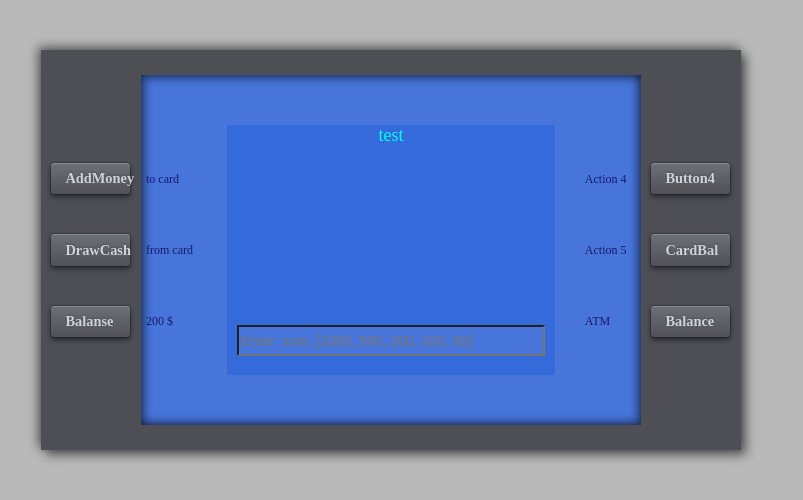
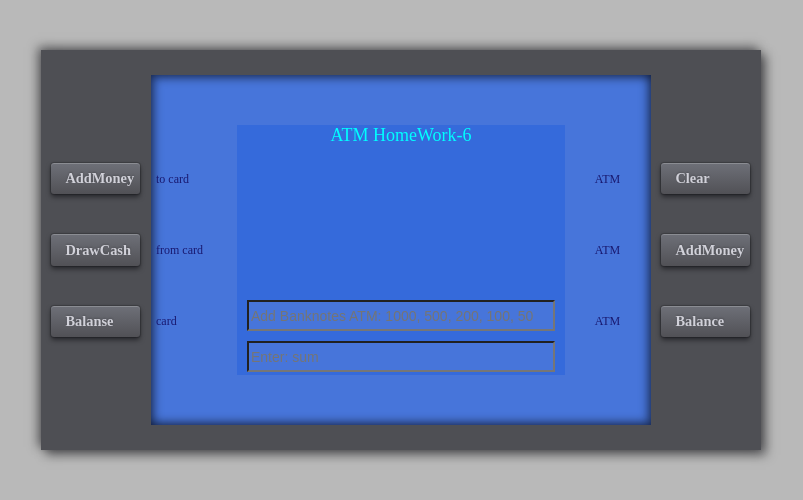
Before and after one commit to FedorenkoAlexey/Homework6, a plain HTML site: page index.html in a window 1280 px wide. Shown: the whole page, without its empty margins (17-820 px from the left). Drawn offline with Linux system fonts and the light colour scheme.

Commit message:
add input

```diff
--- a/atm.js
+++ b/atm.js
@@ -1,26 +1,38 @@
 class Atm {
   constructor() {
-    this.cashAtm = [100, 200, 500, 100, 1000, 200, 50];
-    this.sumAtm = 2150; // сумма
-    // this.drawCash = 0; // сумма выдана на руки.
+    this.cashAtm = [];
+    this.sumAtm = 0;
   }
   addMoney(sum, arrBanknote) {
+    let but5 = document.getElementById("screen");
     let tempSum = 0;
     arrBanknote.forEach(function(item) {
-      tempSum += item;
+      if (
+        item != 50 &&
+        item != 100 &&
+        item != 200 &&
+        item != 500 &&
+        item != 1000
+      )
+        return (but5.innerHTML = "Check summ and banknotes");
+      else tempSum += item;
     });
     if (tempSum == sum) {
       this.cashAtm = this.cashAtm.concat(arrBanknote);
       this.sumAtm += sum;
-    } else return console.log("Error!");
+      but5.innerHTML =
+        "Added to ATM: " + sum + " [ " + arrBanknote.join(" ") + " ] ";
+    } else return (but5.innerHTML = "Check summ and banknotes");
+    form.reset();
   }
   showBalance() {
     // console.log(this.cashAtm);
     let but6 = document.getElementById("screen");
     return (but6.innerHTML =
-      "Balance ATM: " + this.sumAtm + " [" + this.cashAtm + "] ");
+      "Balance ATM: " + this.sumAtm + " [" + this.cashAtm.join(" ") + "] ");
   }
   withdrawCash(card, sum) {
+    let but2 = document.getElementById("screen");
     let drawCash = 0;
     let banknotes = [];
     let newArr = [];
@@ -31,8 +43,10 @@ class Atm {
         return a - b;
       })
       .reverse();
-    if (card.sumCard < sum) return console.log("Not enough money in Card");
-    if (sum > this.sumAtm || sum < 0) return console.log("Not enough money");
+    if (card.sumCard < sum)
+      return (but2.innerHTML = "Not enough money in Card");
+    if (sum > this.sumAtm) return (but2.innerHTML = "Not enough money in ATM");
+    else if (sum <= 0) but2.innerHTML = "Enter positive number";
     for (let i = 0; i <= sortArr.length; i++) {
       if (newSum >= sortArr[i]) {
         drawCash += sortArr[i];
@@ -46,41 +60,42 @@ class Atm {
             if (sortArr[i] != 0) newArr.push(sortArr[i]);
           }
           this.cashAtm = newArr;
-
-          return console.log("Good", drawCash, banknotes);
+          form.reset();
+          return (but2.innerHTML =
+            "Great, here is you money: " +
+            drawCash +
+            " [ " +
+            banknotes.join(" ") +
+            " ] ");
         }
       } else if (sum < sortArr[i]) continue;
     }
-    if (drawCash < sum) return console.log("Choose another suum");
+    if (drawCash < sum) {
+      let res = sum - drawCash;
+      return (but2.innerHTML =
+        "There is no " + res + " in ATM. Choose another summ");
+    }
   }
 }
 
 class Card {
   constructor() {
-    this.sumCard = 1000;
+    this.sumCard = 0;
   }
 
   addMoney(sum) {
+    let but1 = document.getElementById("screen");
+    but1.innerHTML = "You added to card: " + sum;
+    form.reset();
+
     if (sum > 0) this.sumCard += sum;
-
-    let sum1 = document.getElementById("atm-cash").value;
-    sum1 = parseInt(sum1);
-    document.getElementById("screen").innerHTML = sum1;
+    else but1.innerHTML = "Enter positive number";
   }
   showBalance() {
-    let but5 = document.getElementById("screen");
-    return (but5.innerHTML = "Balance Card: " + this.sumCard);
+    let but3 = document.getElementById("screen");
+    return (but3.innerHTML = "Balance Card: " + this.sumCard);
   }
 }
 
 let atm = new Atm();
 let card = new Card();
-
-// card.addMoney(1000);
-
-// atm.addMoney(950, [100, 50, 200, 500, 100]);
-// atm.showBalance(); // наличие денег в АТМ
-// atm.withdrawCash(card, 800); // снятие денег с АТМ и карты
-
-// card.addMoney()  // деньги на карту
-// card.showBalance()  // баланс карты
--- a/css/style.less
+++ b/css/style.less
@@ -4,7 +4,7 @@ body {
 a {
   position: relative;
   display: inline-block;
-  width: 50px;
+  width: 60px;
   font-size: 90%;
   font-weight: 700;
   color: rgb(209, 209, 217);
@@ -35,7 +35,7 @@ a:active {
   flex-direction: row;
   align-items: center;
   margin: 50px 0 0 50px;
-  width: 700px;
+  width: 720px;
   height: 400px;
   position: relative;
   background-color: #4e4f54;
@@ -45,7 +45,7 @@ a:active {
     display: flex;
     flex-direction: column;
     justify-content: center;
-    width: 100px;
+    width: 110px;
     height: 350px;
 
     span {
@@ -88,11 +88,20 @@ a:active {
       background-color: rgb(53, 106, 219);
 
       .screen {
-        height: 200px;
+        height: 175px;
+      }
+      #atm-bills {
+        width: 300px;
+        height: 25px;
+        margin-bottom: 10px;
+        font-size: 14px;
+        color: cyan;
+        background-color: rgb(71, 117, 218);
       }
       #atm-cash {
         width: 300px;
         height: 25px;
+
         font-size: 14px;
         color: cyan;
         background-color: rgb(71, 117, 218);
@@ -116,7 +125,7 @@ a:active {
     display: flex;
     flex-direction: column;
     justify-content: center;
-    width: 100px;
+    width: 110px;
     height: 350px;
 
     span {
--- a/index.html
+++ b/index.html
@@ -10,45 +10,40 @@
   <body>
     <div class="atm">
       <div class="left" id="left">
-        <span id="button" id="but1"><a onclick="card.addMoney()">AddMoney</a></span>
-        <span id="button" id="but2"><a onclick="min()">DrawCash</a></span>
-        <span id="button" id="but3"><a onclick="atm.withdrawCash(card, 200)">Balanse</a></span>
+        <span id="button" id="but1"><a  href="#" onclick="card.addMoney(parseInt(document.getElementById('atm-cash').value))">AddMoney</a></span>
+        <span id="button" id="but2"><a href="#" onclick="atm.withdrawCash(card, parseInt(document.getElementById('atm-cash').value))">DrawCash</a></span>
+        <span id="button" id="but5"><a href="#" onclick="card.showBalance()">Balanse</a></span>
       </div>
       <div class="monitor">
         <div class="left-screen">
           <span> to card</span>
           <span> from card</span>
-          <span> 200 $</span>
+          <span> card</span>
         </div>
         <div class="wrap">
-          <div id="screen" class="screen">
-            test</br>
-
+          <div id="screen" class="screen">ATM HomeWork-6</br>
           </div>
-          <div class="input"><input type="text" id="atm-cash" placeholder="Enter: sum, [1000, 500, 200, 100, 50]"/>
-          </div>
+          <form id="form">
+            <div class="input"><input type="text" id="atm-bills" id="clear" placeholder="Add Banknotes ATM: 1000, 500, 200, 100, 50"/>
+            </div>
+            <div class="input"><input type="text" id="atm-cash" id="clear" placeholder="Enter: sum"/>
+            </div>
+          </form>
         </div>
 
         <div class="right-screen">
-          <span> Action 4</span>
-          <span> Action 5</span>
+          <span> ATM</span>
+          <span> ATM</span>
           <span> ATM </span>
         </div>
       </div>
       <div class="right">
-        <span id="button"><a href="">Button4</a></span>
-        <span id="button" id="but5"
-          ><a href="" onclick="card.showBalance()">CardBal</a></span
-        >
+        <span id="button"><a href="#" onclick="form.reset()">Clear</a></span>
+        <span id="button" id="but5"><a href="#" onclick="atm.addMoney(parseInt(document.getElementById('atm-cash').value), (document.getElementById('atm-bills').value).split(',').map(Number))">AddMoney</a></span>
         <span id="button" id="but6"
-          ><a onclick="atm.showBalance()">Balance</a></span
+          ><a href="#" onclick="atm.showBalance()">Balance</a></span
         >
       </div>
     </div>
-    <script type="text/javascript">
-
-
-    </script>
-    <script src="atm-test.js"></script>
   </body>
 </html>
```
Also changed, not shown: css/style.css, 1 other file.
